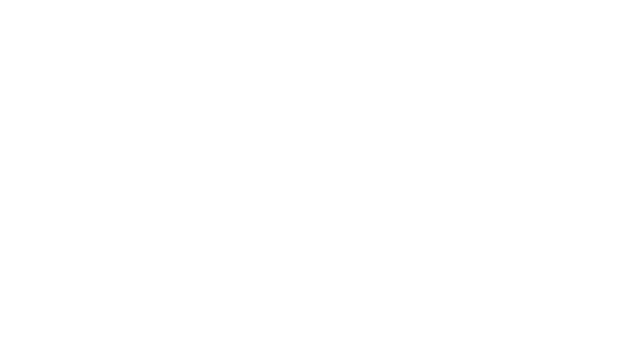
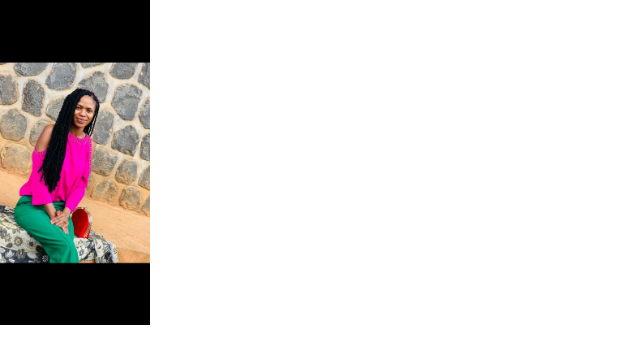
Before and after one commit to Blessing-bit-ui/profilecardusingProps, a React (Create React App) app in the folder myprofile/: page / in a window 1280 px wide. Shown: the top 364 px of the page, without its empty margins (0-640 px from the left). Built offline with nearby package versions, Linux system fonts and the light colour scheme.

Commit message:
created avatar function to return image

```diff
--- a/myprofile/src/App.css
+++ b/myprofile/src/App.css
@@ -36,3 +36,6 @@
     transform: rotate(360deg);
   }
 }
+.avatar{
+  width:150px;
+}
--- a/myprofile/src/ProfileCard.js
+++ b/myprofile/src/ProfileCard.js
@@ -1,3 +1,6 @@
+import './App.css';
+import blessing from './assets/blessing.jpg'
+
 const skills = [
   {
     skill: "HTML+CSS",
@@ -32,6 +35,15 @@
 ];
 
 function ProfileCard() {
-  return <div></div>;
+  return <div>
+    <Avatar />
+  </div>
 }
 export default ProfileCard;
+
+
+function Avatar(){
+    return(
+        <img src={blessing} alt="myphoto" class="avatar"/>
+    )
+}
```
Also changed, not shown: myprofile/src/App.js (+4 -6 lines).
